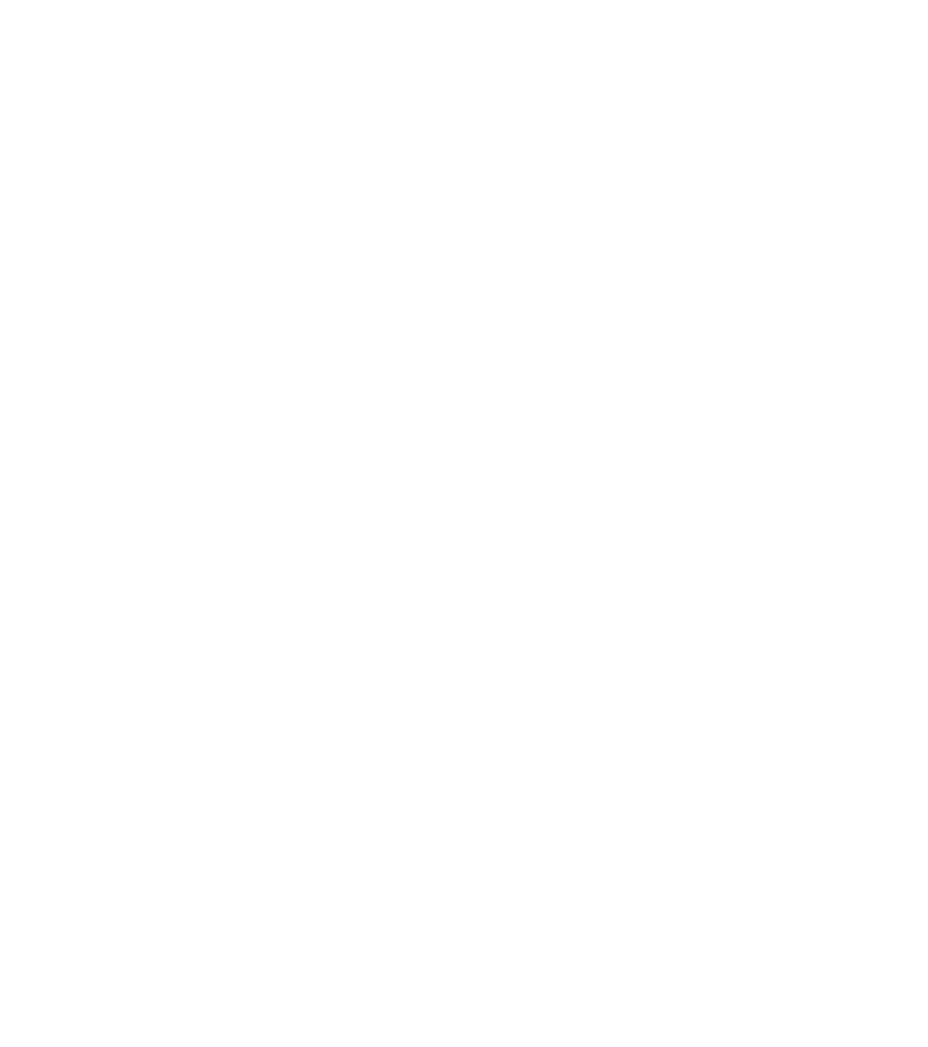
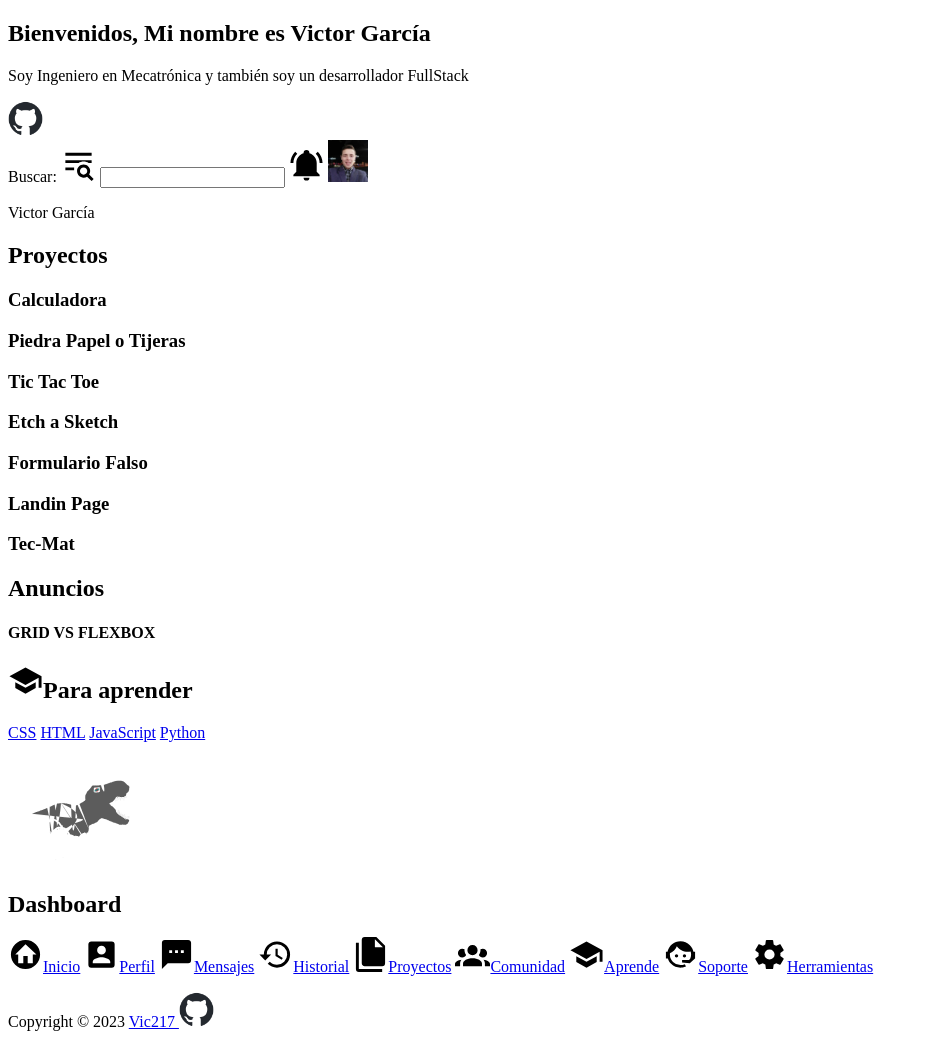
Before and after one commit to Vic217/DashBoard-Portafolio, a plain HTML site: page index.html in a window 1280 px wide. Shown: the whole page, without its empty margins (0-928 px from the left). Before the commit the page ends 800 px from the top, so only its background shows below. Drawn offline with Linux system fonts and the light colour scheme.

Commit message:
Agregue el contenido de la página y lo separe para ajustarlo

```diff
--- a/index.html
+++ b/index.html
@@ -10,15 +10,81 @@
 </head>
 <body>
     <main>
-        <aside>
-            <nav></nav>
+        <header id="contenedor-cabecera">
+            <article>
+                <h1> Bienvenidos, Mi nombre es Victor García </h1>
+                <p>Soy Ingeniero en Mecatrónica y también soy un desarrollador FullStack</p>
+                <a href="https://github.com/Vic217" alt="Perfil de Github"><img src="img-logos/github-mark.png" alt="Logo de Github" width="35px"></a>
+            </article>
+            <nav>
+                <label for="search">Buscar: </label>
+                <img src="img-logos/buscar.svg" alt="Buscador" width="35px">
+                <input type="search" id="search" name="search" autocomplete="off">
+
+                <img src="img-logos/bell-ring.svg" alt="Notificación" width="35px">
+
+                <img src="img-logos/índice.jpeg" alt="Foto del creador de la página" width="40px">
+                <p>Victor García</p>
+            </nav>
+        </header>
+        <article id="contenedor-contenido">
+            <h2>Proyectos</h2>
+            <article>
+                <h3>Calculadora</h3>
+            </article>
+            <article>
+                <h3>Piedra Papel o Tijeras</h3>
+            </article>
+            <article>
+                <h3>Tic Tac Toe </h3>
+            </article>
+            <article>
+                <h3>Etch a Sketch</h3>
+            </article>
+            <article>
+                <h3>Formulario Falso</h3>
+            </article>
+            <article>
+                <h3>Landin Page</h3>
+            </article>
+            <article>
+                <h3>Tec-Mat</h3>
+            </article>
+            <aside>
+                <h2>Anuncios</h2>
+                <article>
+                    <h4>GRID VS FLEXBOX</h4>
+                </article>
+                <h2><img src="img-logos/school.svg" alt="Virrete" width="35px">Para aprender</h2>
+                <article>
+                    <a href="#">CSS</a>
+                    <a href="#">HTML</a>
+                    <a href="#">JavaScript</a>
+                    <a href="#">Python</a>
+                </article>
+            </aside>
+        </article>
+        <aside id="contenedor-sidebar">
+            <div>
+                <img src="img-logos/dino.svg" alt="Logo de dinosaurio" width="150px">
+                <h2>Dashboard</h2>
+            </div>
+            <nav>
+                <a href="#"><img src="img-logos/home.svg" alt="Logo de Home" width="35px">Inicio</a>
+                <a href="#"><img src="img-logos/perfil.svg" alt="Logo de Perfil" width="35px">Perfil</a>
+                <a href="#"><img src="img-logos/mensaje.svg" alt="Logo de Mensaje" width="35px">Mensajes</a>
+                <a href="#"><img src="img-logos/history.svg" alt="Logo de Historial" width="35px">Historial</a>
+                <a href="#"><img src="img-logos/proyectos.svg" alt="Logo de Proyectos" width="35px">Proyectos</a>
+                <a href="#"><img src="img-logos/comunidad.svg" alt="Logo de Comunidad" width="35px">Comunidad</a>
+                <a href="#"><img src="img-logos/school.svg" alt="Logo de Virrete" width="35px">Aprende</a>
+                <a href="#"><img src="img-logos/soporte.svg" alt="Logo de Soporte" width="35px">Soporte</a>
+                <a href="#"><img src="img-logos/herramientas.svg" alt="Logo de Herramientas" width="35px">Herramientas</a>
+            </nav>
         </aside>
-        <header>
-            <article></article>
-            <nav></nav>
-        </header>
-        <article>
-            <aside></aside>
-        </article>
+        <footer id="contenedor-footer">
+            <p> Copyright © 2023
+                <a href="https://github.com/Vic217?tab=repositories" alt="Repositorios de github">Vic217 <img src="img-logos/github-mark.png" alt="Logo de Github" width="35px"></a>
+            </p>
+        </footer>
     </main>
 </html>
```
